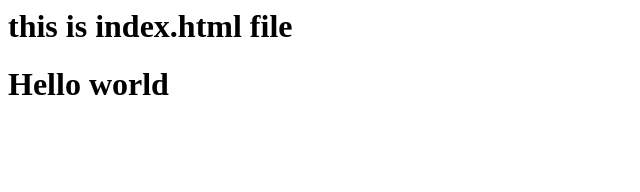
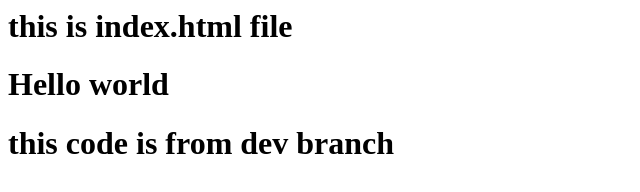
Before and after one commit to kapilborbande/Github_tutorial, a plain HTML site: page index.html in a window 1280 px wide. Shown: the whole page, without its empty margins (0-640 px from the left). Drawn offline with Linux system fonts and the light colour scheme.

Commit message:
Added new line in dev branch

```diff
--- a/index.html
+++ b/index.html
@@ -1,2 +1,3 @@
 <h1>this is index.html  file</h1>
 <h1>Hello world</h1>
+<h1>this code is from dev branch </h1>
```
